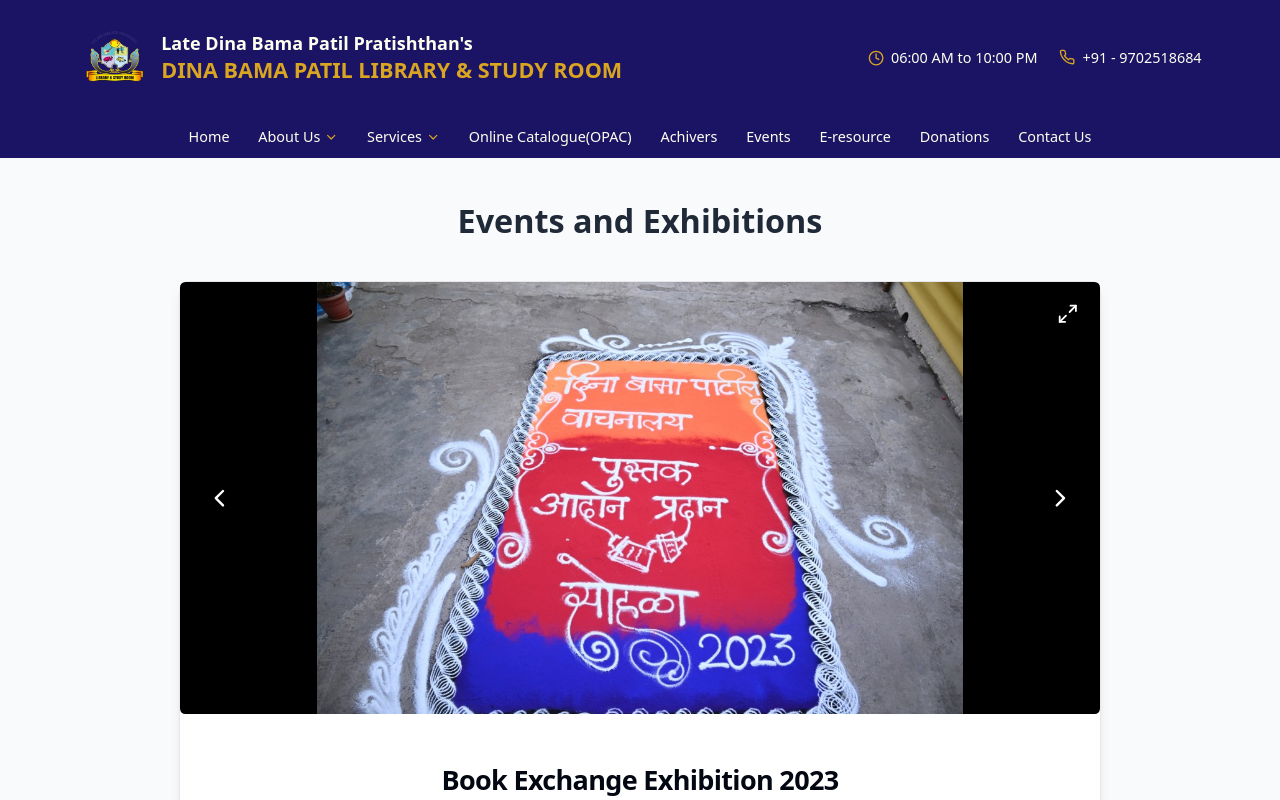
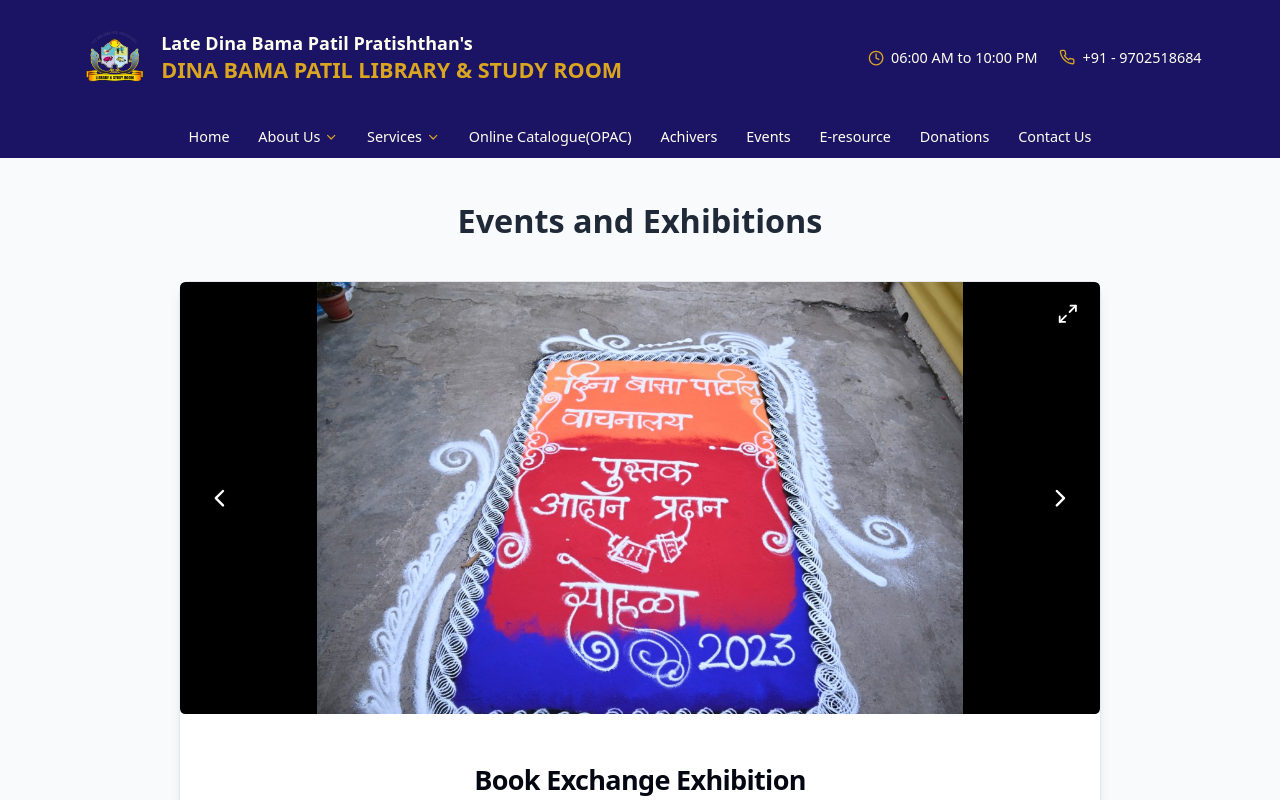
Before and after one commit to shrutik-1712/Dinabama-production-phase-1, a React (Vite) app in the folder frontend/: page /events in a window 1280 px wide. Shown: the top 800 px of the page. Built offline with nearby package versions, Linux system fonts and the light colour scheme.

Commit message:
production

```diff
--- a/frontend/src/Pages/events.tsx
+++ b/frontend/src/Pages/events.tsx
@@ -1,4 +1,4 @@
-import React, { useState } from 'react';
+import { useState } from 'react';
 import { Card, CardContent, CardDescription, CardHeader, CardTitle } from "@/components/ui/card";
 import { MapPin, Clock, ChevronLeft, ChevronRight, Maximize2, X } from 'lucide-react';
 import { Alert, AlertDescription, AlertTitle } from "@/components/ui/alert";
@@ -31,7 +31,7 @@ const Events = () => {
   const events = [
     {
       "_id": "1",
-      "title": "Book Exchange Exhibition 2023",
+      "title": "Book Exchange Exhibition",
       "date": "",
       "description": "Discover the magic of books at the Book Exhibition! Explore a wide range of genres, and enjoy exciting workshops. Perfect for readers of all ages. 📅. Don't miss it!",
       "address": "Bhandup-west (At library)",
```
